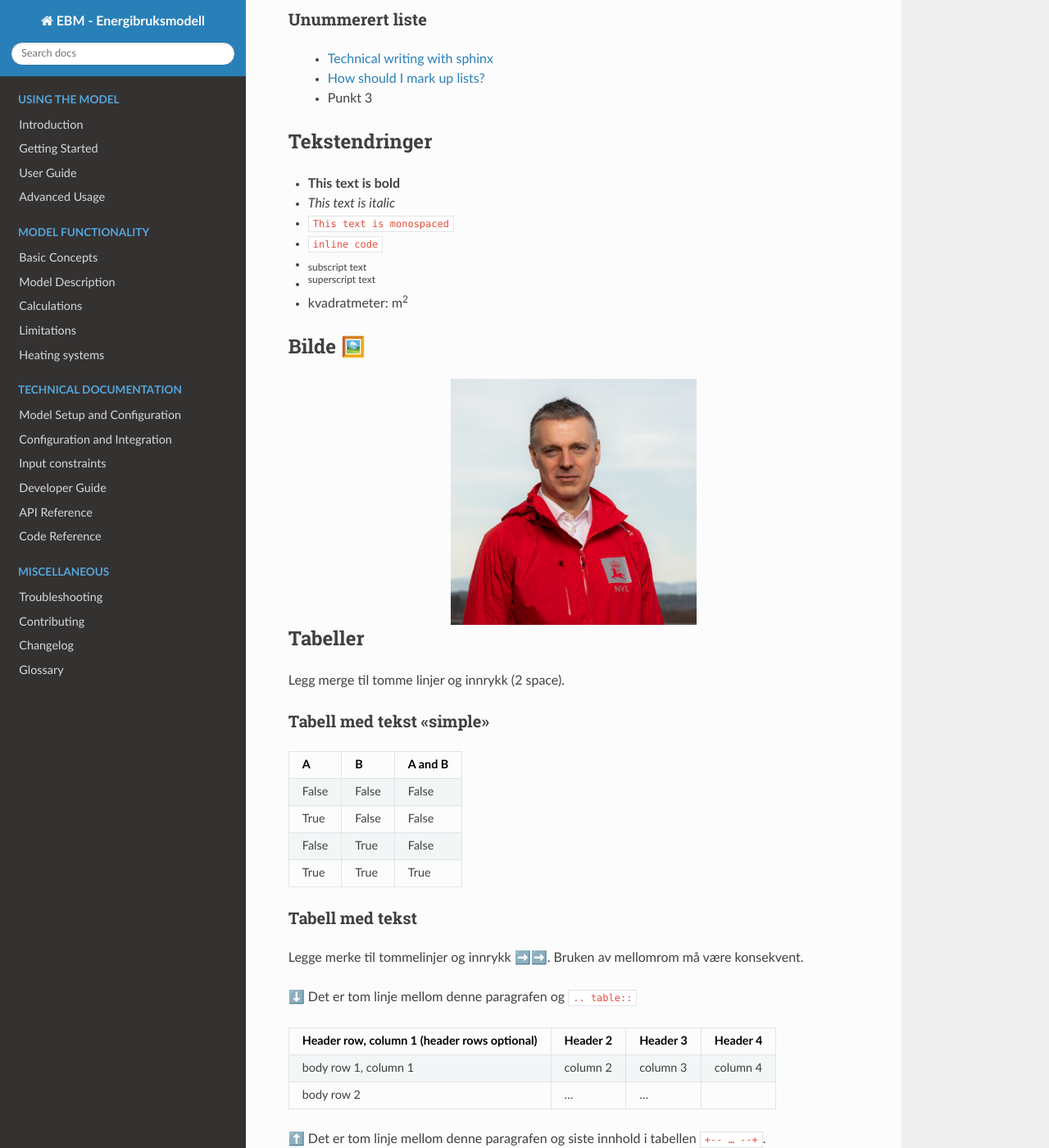
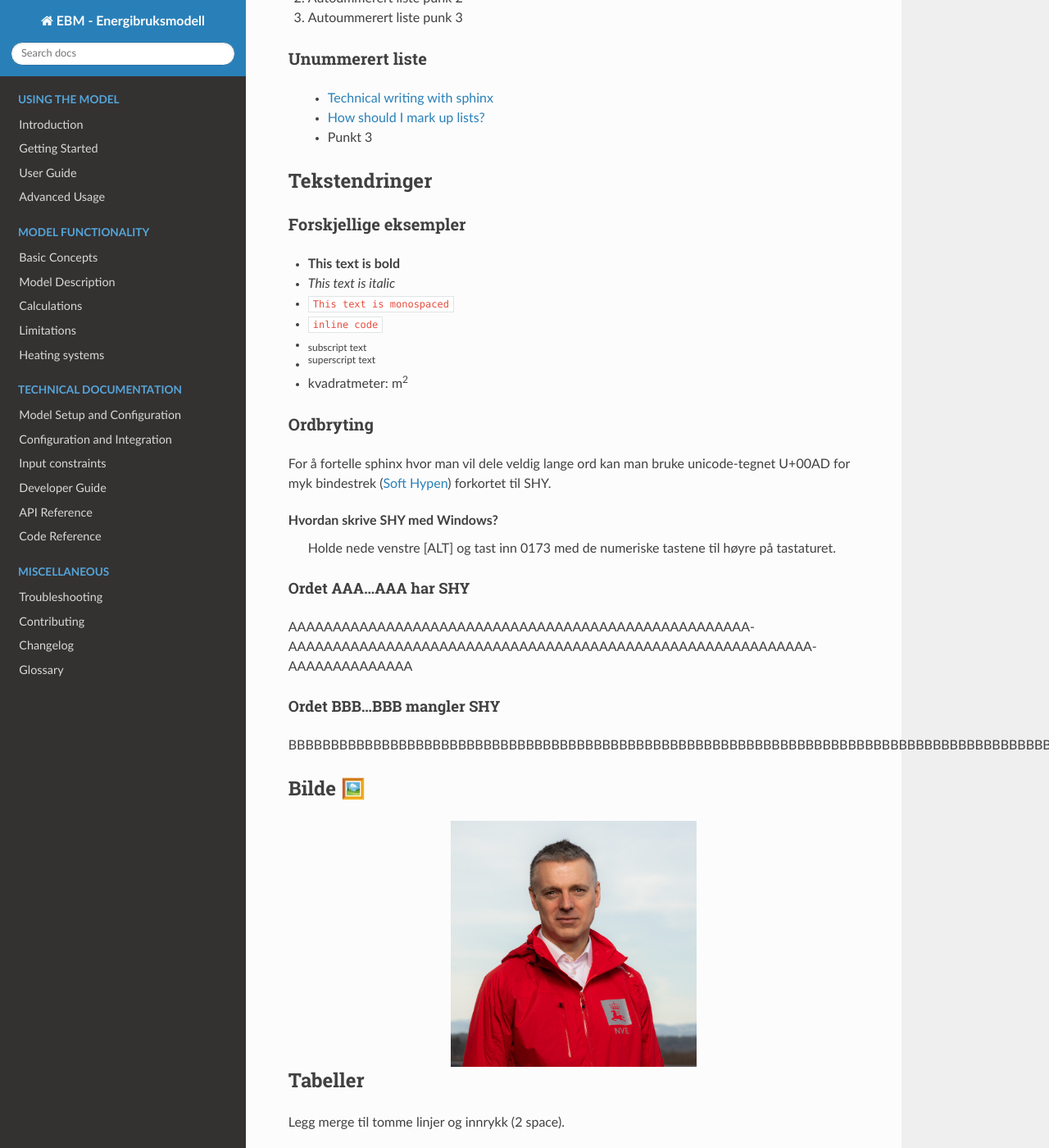
Before and after one commit to NVE/ebm, a Sphinx documentation site: the page built from docs/source/example.rst, in a window 1280 px wide and 1400 px high, scrolled down 1157 px. Shown: the whole window at 82% size. Built offline with Sphinx 7.4.7 and the Read the Docs theme 3.1.0, drawn with Linux system fonts in a browser that asks for light colours; some of the changed text lies outside the part shown.

Commit message:
Add soft hyphen example

```diff
--- a/docs/source/example.rst
+++ b/docs/source/example.rst
@@ -43,6 +43,9 @@ Unummerert liste
 Tekstendringer
 ==============
 
+Forskjellige eksempler
+----------------------
+
 - **This text is bold**
 - *This text is italic*
 - ``This text is monospaced``
@@ -50,6 +53,26 @@ Tekstendringer
 - :sub:`subscript text`
 - :sup:`superscript text`
 - kvadratmeter: m\ :sup:`2`
+
+
+Ordbryting
+----------
+
+For å fortelle sphinx hvor man vil dele veldig lange ord kan man bruke unicode-tegnet U+00AD for myk bindestrek (`Soft Hypen <https://en.wikipedia.org/wiki/Soft_hyphen>`_) forkortet til SHY.
+
+Hvordan skrive SHY med Windows?
+    Holde nede venstre [ALT] og tast inn 0173 med de numeriske tastene til høyre på tastaturet.
+
+Ordet AAA…AAA har SHY
+^^^^^^^^^^^^^^^^^^^^^
+
+AAAAAAAAAAAAAAAAAAAAAAAAAAAAAAAAAAAAAAAAAAAAAAAAAAAA­AAAAAAAAAAAAAAAAAAAAAAAAAAAAAAAAAAAAAAAAAAAAAAAAAAAAAAAAAAA­AAAAAAAAAAAAAA
+
+
+Ordet BBB…BBB mangler SHY
+^^^^^^^^^^^^^^^^^^^^^^^^^
+BBBBBBBBBBBBBBBBBBBBBBBBBBBBBBBBBBBBBBBBBBBBBBBBBBBBBBBBBBBBBBBBBBBBBBBBBBBBBBBBBBBBBBBBBBBBBBBBBBBBBBBBBBBBBBBBBBBBBBBBBBBBBBBBBBBBBBB
+
 
 
 Bilde 🖼️
--- a/docs/source/index.rst
+++ b/docs/source/index.rst
@@ -4,6 +4,8 @@ Model Framework documentation
 Add your content using ``reStructuredText`` syntax. See the
 `reStructuredText <https://www.sphinx-doc.org/en/master/usage/restructuredtext/index.html>`_
 documentation for details.
+
+`RST EXAMPLES <example.html>`_
 
 .. toctree::
    :maxdepth: 1
```
